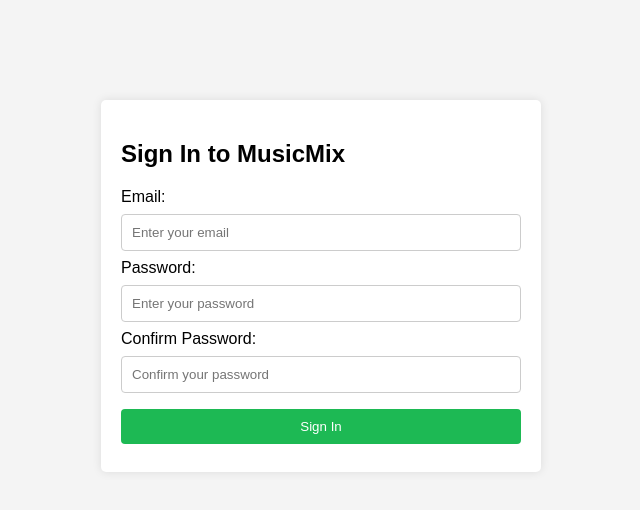
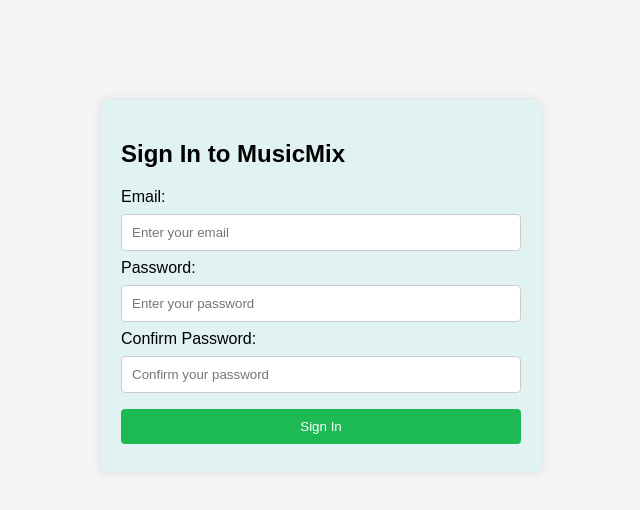
Before and after one commit to ShivaniPandula/MusicMix_GDP-05, a plain HTML site: page signup.html in a window 1280 px wide. Shown: the whole page, without its empty margins (319-959 px from the left). Drawn offline with Linux system fonts and the light colour scheme.

Commit message:
updated background colour

```diff
--- a/signup.html
+++ b/signup.html
@@ -15,10 +15,11 @@
             max-width: 400px;
             margin: 100px auto;
             padding: 20px;
-            background-color: #fff;
+            background-color: #e0f2f1;
             border-radius: 5px;
             box-shadow: 0 0 10px rgba(0, 0, 0, 0.1);
         }
+
 
         input[type="text"],
         input[type="password"],
@@ -54,7 +55,8 @@
             <label for="password">Password:</label>
             <input type="password" id="password" name="password" placeholder="Enter your password" required>
             <label for="confirm_password">Confirm Password:</label>
-            <input type="password" id="confirm_password" name="confirm_password" placeholder="Confirm your password" required>
+            <input type="password" id="confirm_password" name="confirm_password" placeholder="Confirm your password"
+                required>
             <input type="submit" value="Sign In">
         </form>
     </div>
```
